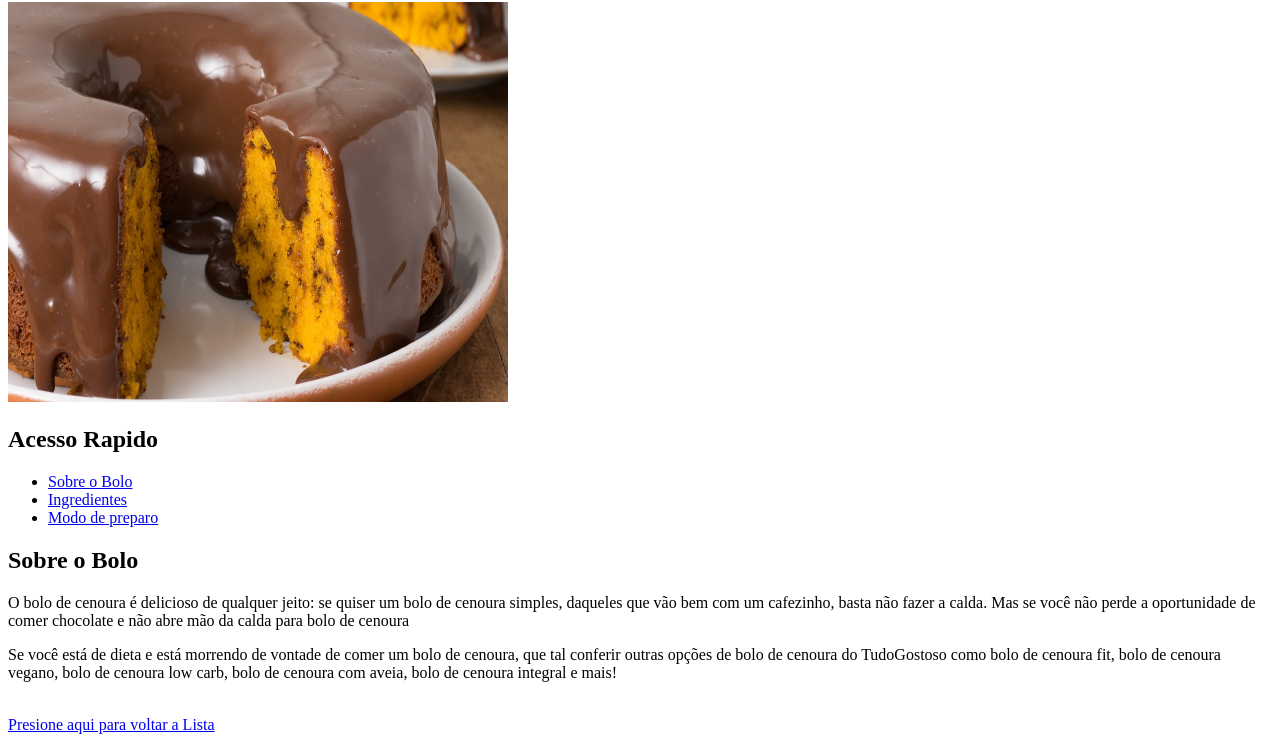
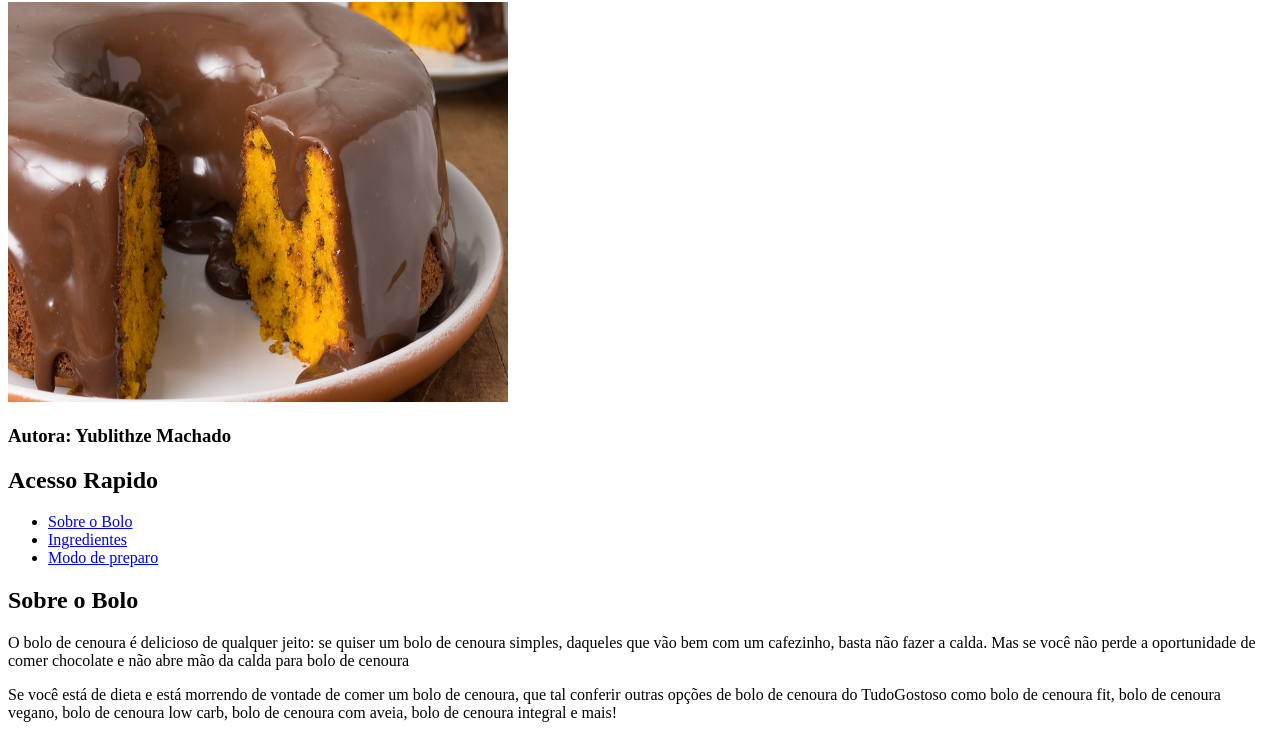
Before and after one commit to Yublithze27/Receita, a plain HTML site: page index.html in a window 1280 px wide. Shown: the part 78-814 px from the top of the page. Drawn offline with Linux system fonts and the light colour scheme.

Commit message:
Update index.html

```diff
--- a/index.html
+++ b/index.html
@@ -12,6 +12,7 @@
         <h1>Bolo de Cenoura</h1>
 
         <img src="Images/bolo-de-cenoura.jpg" alt="" width="500px" height="400px">
+        <h3>Autora: Yublithze Machado</h3>
         <h2>Acesso Rapido</h2>
         <nav>
             <ul id="MiLista">
```
